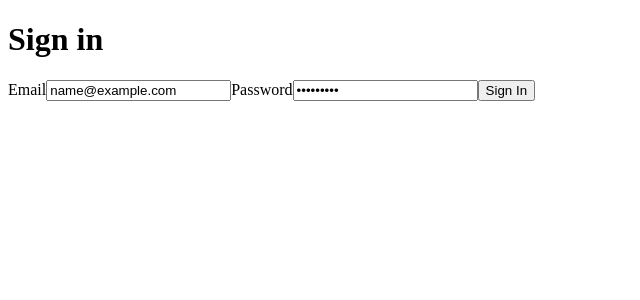
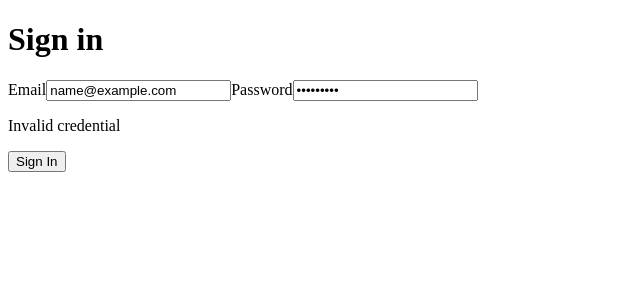
Before and after one commit to H-Genie/next-shop, a Next.js app: page /sign-in in a window 1280 px wide. Both pictures are taken after typing "name@example.com", "Sample123" into the empty fields and a click on the button "Sign In". Shown: the top 300 px of the page, without its empty margins (0-640 px from the left). Built offline with nearby package versions, Linux system fonts and the light colour scheme; no server answers.

Commit message:
★222. 오류 및 로딩 상태

```diff
--- a/pages/sign-in.js
+++ b/pages/sign-in.js
@@ -5,18 +5,30 @@
 import Page from "../components/Page"
 import { fetchJson } from "../lib/api"
 
+// const sleep = ms => {
+//   return new Promise(resolve => setTimeout(resolve, ms))
+// }
+
 export default function SigninPage() {
   const [email, setEmail] = useState("")
   const [password, setPassword] = useState("")
+  const [status, setStatus] = useState({ loading: false, error: false })
 
   const handleSubmit = async e => {
     e.preventDefault()
+    setStatus({ loading: true, error: false })
+    // await sleep(2000)
+    try {
       const response = await fetchJson("http://localhost:4000/auth/local", {
         method: "POST",
         headers: { "Content-Type": "application/json" },
         body: JSON.stringify({ identifier: email, password })
       })
+      setStatus({ loading: false, error: false })
       console.log("sign in:", response)
+    } catch (err) {
+      setStatus({ loading: false, error: true })
+    }
   }
 
   return (
@@ -38,7 +50,12 @@
             onChange={e => setPassword(e.target.value)}
           />
         </Field>
+        {status.error && <p className="text-red-700">Invalid credential</p>}
+        {status.loading ? (
+          <p>Loading...</p>
+        ) : (
           <Button type="submit">Sign In</Button>
+        )}
       </form>
     </Page>
   )
```
Lines whose indentation alone changed are shown as unchanged.
